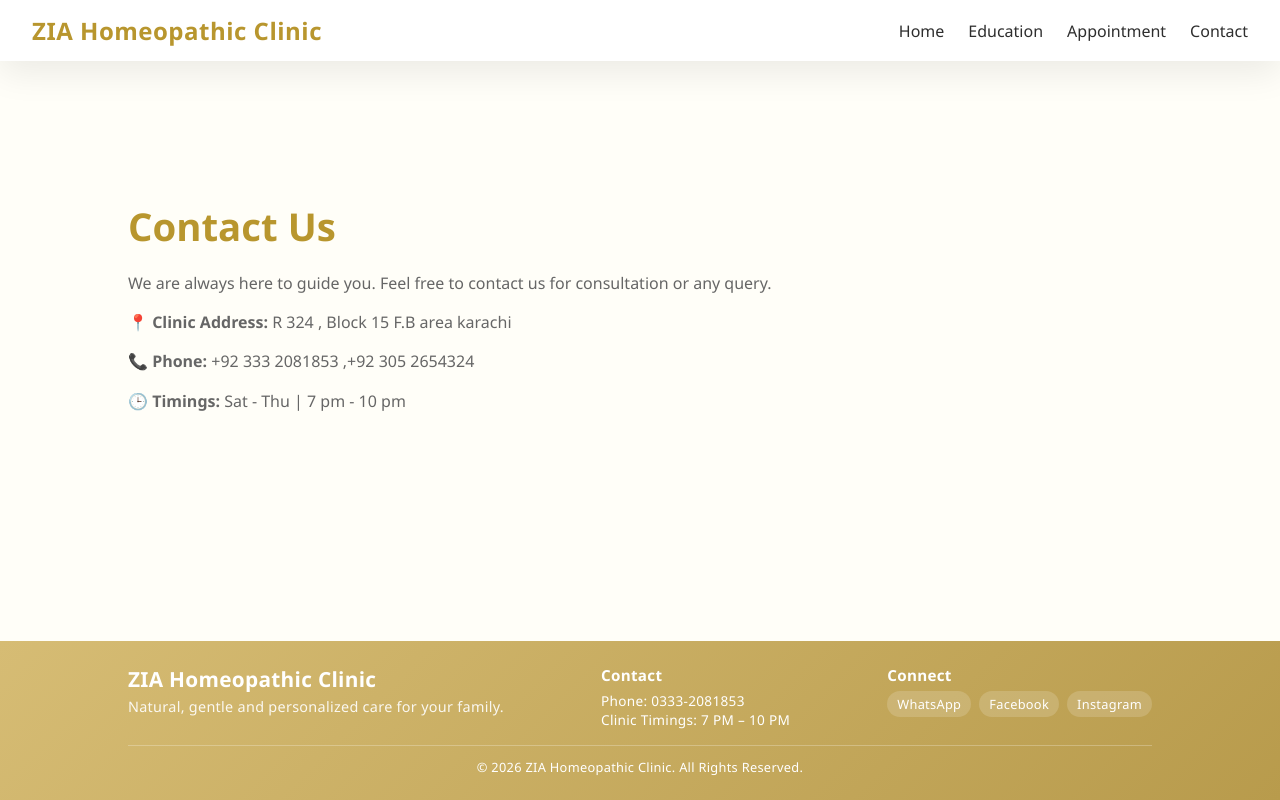
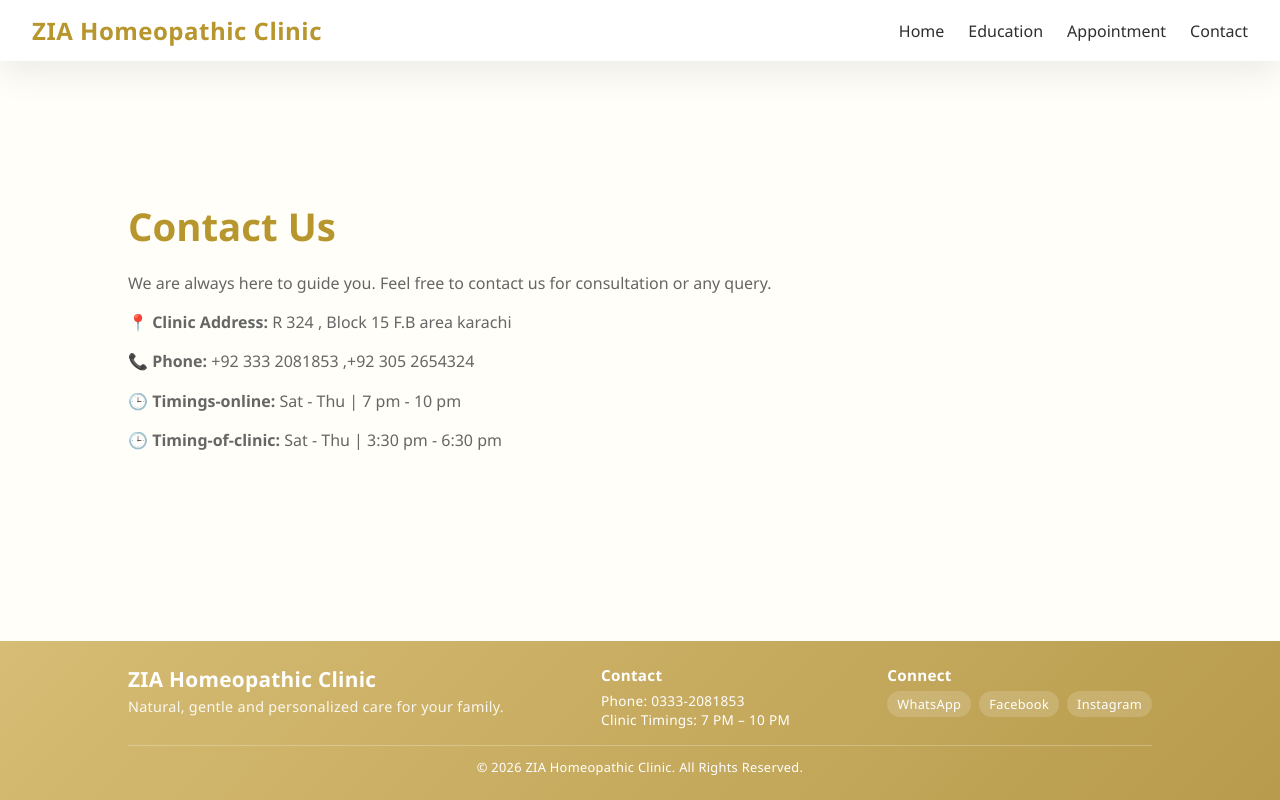
Before and after one commit to Zainzs15/ZIA-FRONTEND, a React (Vite) app: page /contact in a window 1280 px wide. Built offline with nearby package versions, Linux system fonts and the light colour scheme; no server answers.

Commit message:
Update Contact.jsx

```diff
--- a/src/components/Contact.jsx
+++ b/src/components/Contact.jsx
@@ -10,7 +10,9 @@ export default function Contact() {
 
       <p><strong>📍 Clinic Address:</strong> R 324 , Block 15 F.B area karachi</p>
       <p><strong>📞 Phone:</strong> +92 333 2081853 ,+92 305 2654324 </p>
-      <p><strong>🕒 Timings:</strong> Sat - Thu | 7 pm - 10 pm</p>
+      <p><strong>🕒 Timings-online:</strong> Sat - Thu | 7 pm - 10 pm</p>
+      <p><strong>🕒 Timing-of-clinic:</strong> Sat - Thu | 3:30 pm - 6:30 pm</p>
+
     </section>
   );
 }
```
